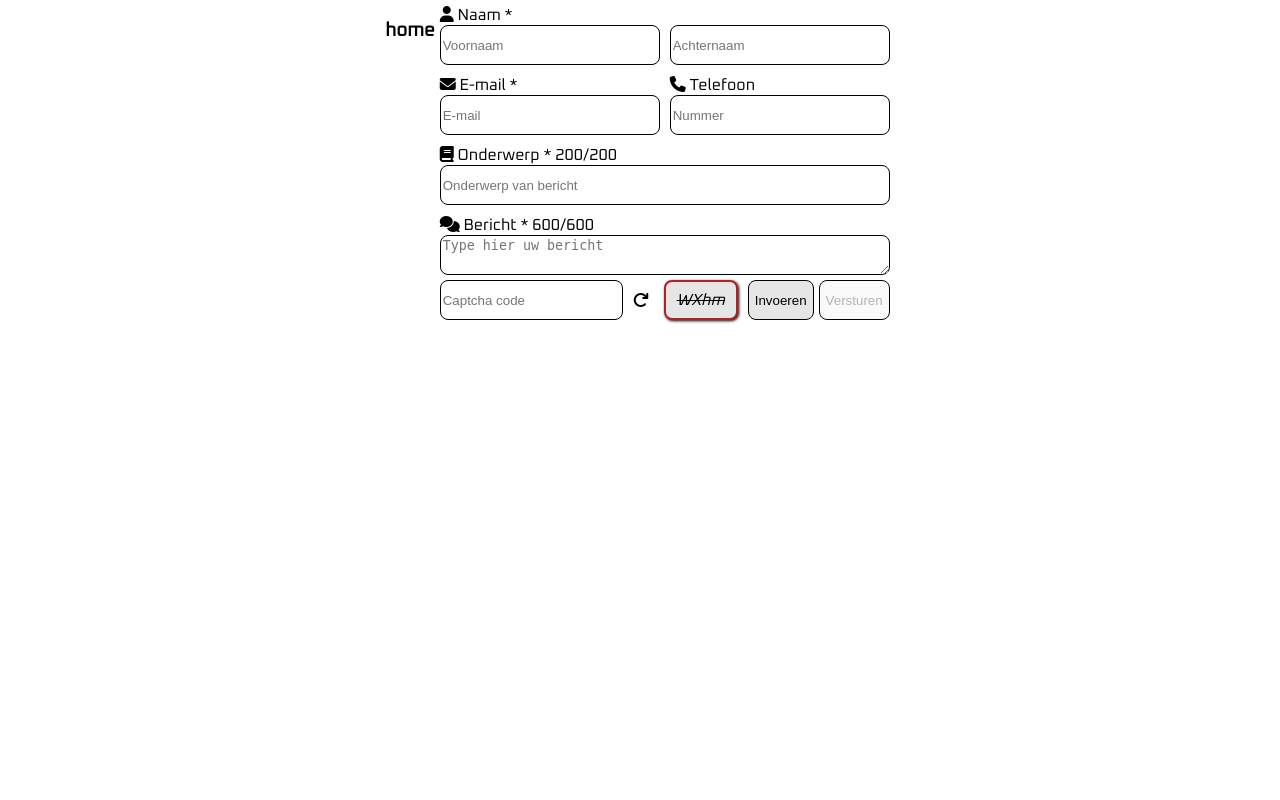
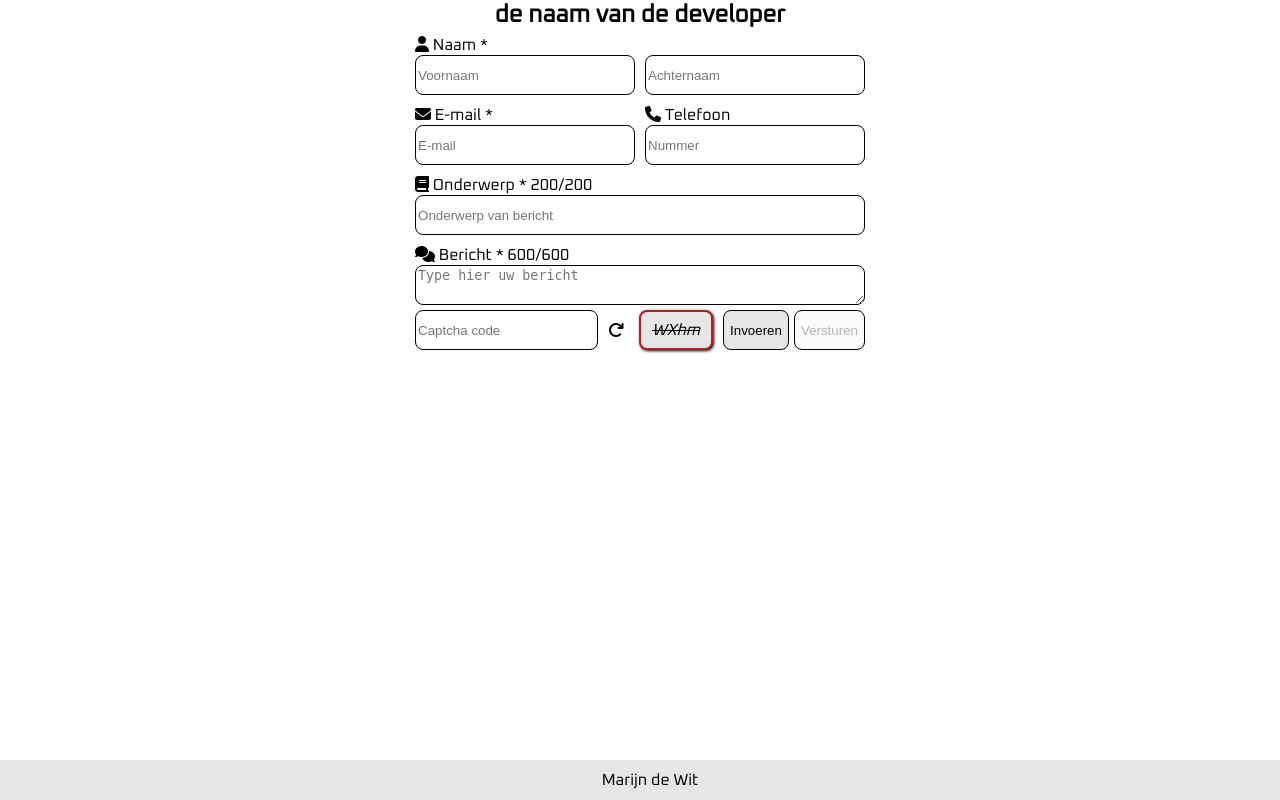
Before and after one commit to ZalfV/Showcase, a PHP site: page /contact.html in a window 1280 px wide. Run offline with PHP 8.4, Linux system fonts and the light colour scheme; some libraries are stand-ins or nearby versions; some web fonts are replaced.

Commit message:
contact styling, fix flash message

```diff
--- a/alt-style.css
+++ b/alt-style.css
@@ -20,7 +20,6 @@ body {
     overflow-x: hidden;
     /* background: linear-gradient(to bottom, transparent 50%, var(--background) 50%),
                 linear-gradient(to right, var(--background-soft) 50%, var(--background) 50%); */
-    background-color: var(--background);
     color: var(--text);
     background-size: 10px 10px;
     height: 100%;
--- a/contact.html
+++ b/contact.html
@@ -3,16 +3,13 @@
         <meta charset="UTF-8">
         <meta name=viewport content="width=device-width, initial-scale=1">
         <link rel="stylesheet" type="text/css" href="alt-style.css?d=<?php echo time(); ?>" />
-        <link rel="stylesheet" type="text/css" href="css/GDPR.css" />
-        <link rel="stylesheet" type="text/css" href="css/Table.css" />
-        <link rel="stylesheet" type="text/css" href="css/chart.css" />
         <link rel="stylesheet" type="text/css" href="css/buttons.css" />
         <link rel="stylesheet" type="text/css" href="css/form.css" />
         <link rel="stylesheet" type="text/css" href="css/captcha.css" />
         <link rel="stylesheet" type="text/css" href="css/spinner.css" />
         <link href="https://fonts.googleapis.com/css?family=Odibee+Sans|Oxanium&display=swap" rel="stylesheet">
         <title>
-            Showcase
+            Contact opnemen
         </title>
     </head>
     <body>
@@ -21,9 +18,9 @@
             <div class="spinner-wrapper" style="display: none">
                 <div class="spinner"></div>
             </div>
-            <h3>
-                <a href="index.html">home</a>
-            </h3>
+            <h1 class="contact-title">
+                <a href="index.html">de naam van de developer</a>
+            </h1>
             <form class="contact-form" id="contact-form">
                 <div class="form-row">
                     <div class="form-col">
@@ -83,9 +80,13 @@
                 </div>
             </form>
         </article>
+        <footer class="contact-footer">
+            Marijn de Wit
+        </footer>
     </body>
     <script src="https://kit.fontawesome.com/ec21e68940.js" crossorigin="anonymous"></script>
     <script defer src="https://code.jquery.com/jquery-3.5.1.js"></script>
+    <script defer src="js/theme.js"></script>
     <script defer src="js/main.js"></script>
     <script defer src="js/app.js"></script>
     <script defer src="js/captcha.js"></script>
--- a/css/form.css
+++ b/css/form.css
@@ -1,11 +1,15 @@
 .contact {
     display: flex;
-    justify-content: center;
+    flex-direction: column;
+}
+.contact-title {
+    margin: auto;
 }
 .contact-form {
     display: flex;
     flex-direction: column;
     max-width: 600px;
+    margin: auto;
 }
 .contact-form input, .contact-form textarea {
     min-height: 40px;
@@ -27,3 +31,12 @@
     justify-content: right;
     margin-right: 5px;
 }
+.contact-footer {
+    display: flex;
+    justify-content: center;
+    background-color: var(--background-soft);
+    width: 100vw;
+    padding: 10px;
+    position: fixed;
+    bottom: 0;
+}
--- a/index.html
+++ b/index.html
@@ -32,17 +32,17 @@
                         <li>
                             <i class="fa-solid fa-envelope"></i>
                             <a href="mailto:test@gmail.com?subject=Contact%20via%20website">
-                                test
+                                Em@il.mail
                             </a>
                         </li>
                         <li>
                             <i class="fa-solid fa-phone"></i>
-                            test
+                            06-19283747
                         </li>
                         <li>
                             <i class="fa-brands fa-linkedin"></i>
                             <a href="https://www.linkedin.com/in/marijn-de-wit-emmeloord/">
-                                https://www.linkedin.com/in/marijn-de-wit-emmeloord/
+                                Linkein
                             </a>
                         </li>
                     </ul>
```
